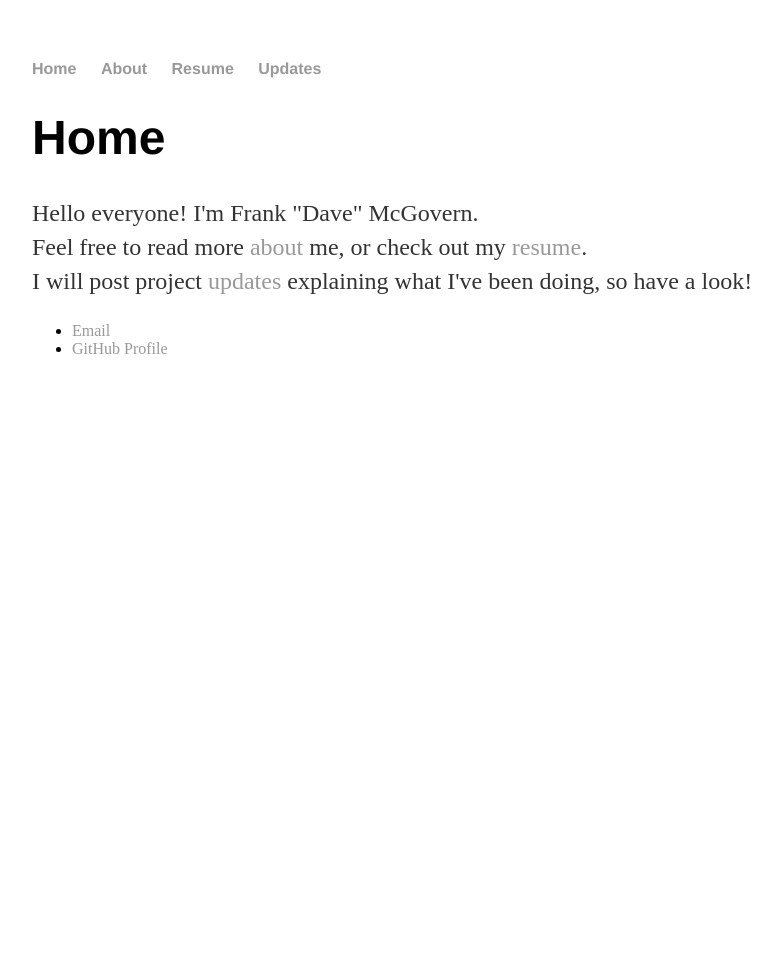
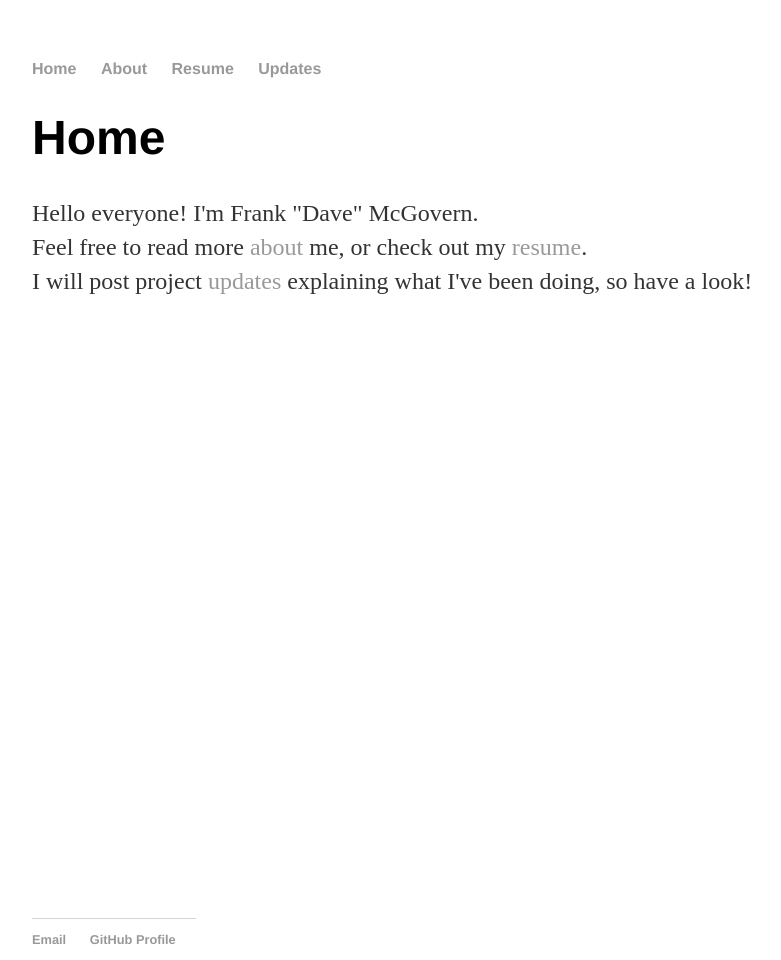
Before and after one commit to FDM320/FDM320.github.io, a Jekyll site: the page built from index.html, in a window 1280 px wide. Shown: the whole page, without its empty margins (160-941 px from the left). Built offline with Jekyll 4.4.1, drawn with Linux system fonts in a browser that asks for light colours.

Commit message:
Update default.html

```diff
--- a/_layouts/default.html
+++ b/_layouts/default.html
@@ -15,7 +15,7 @@
 		<!-- link to main stylesheet -->
 		<link rel="stylesheet" type="text/css" href="/css/main.css">
 	</head>
-	<body class="custom-body">
+	<body>
 		<nav>
 			<ul>
 				<li><a href="/">Home</a></li>
@@ -23,15 +23,15 @@
 				<li><a href="/resume">Resume</a></li>
 				<li><a href="/updates">Updates</a></li>
 			</ul>
-			</nav>
+		</nav>
 		<div class="container">
     			{{ content }}
 		</div><!-- /.container -->
-		<div class="custom-footer">
+		<footer>
     			<ul>
         			<li><a href="mailto:fdmcgov@gmail.com">Email</a></li>
         			<li><a href="https://github.com/FDM320" target="_blank">GitHub Profile</a></li>
 			</ul>
-		</div>
+		</footer>
 	</body>
 </html>
```
